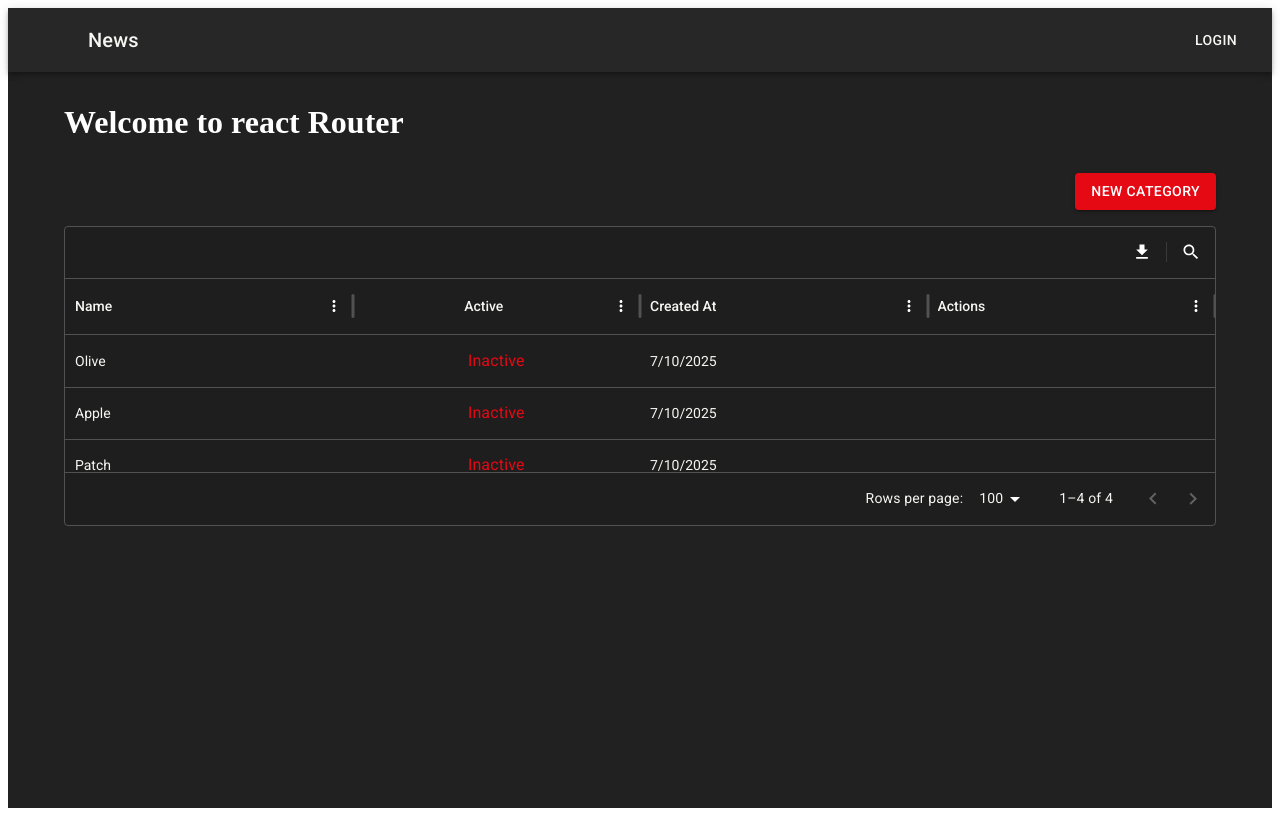
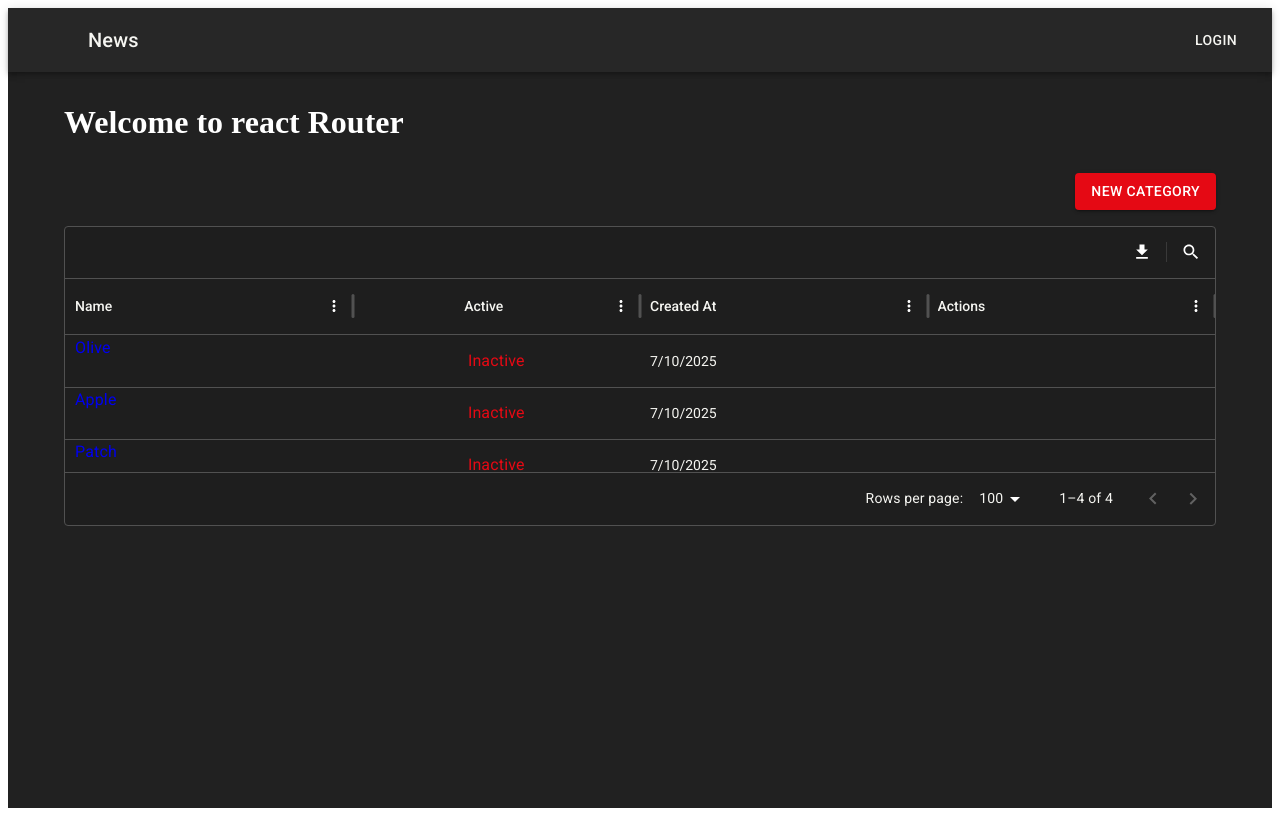
Before and after one commit to elilourenco/react-redux-app, a React (Create React App) app: page /categories in a window 1280 px wide. Built offline with nearby package versions, Linux system fonts and the light colour scheme; some icons are missing.

Commit message:
add the page

```diff
--- a/src/features/categories/ListCategory.tsx
+++ b/src/features/categories/ListCategory.tsx
@@ -1,12 +1,12 @@
-import { Box,Button,IconButton,Typography } from "@mui/material"
+import { Box,Button,IconButton,Toolbar,Typography } from "@mui/material"
 import DeleteIcon from '@mui/icons-material/Delete';
 import { selectCategories } from "./categorySlice";
 import { useAppSelector } from "../../app/hooks";
 import { Link } from "react-router-dom";
-import { DataGrid,  GridColDef,
-    GridRenderCellParams, GridRowsProp,GridToolbar
-    } from '@mui/x-data-grid';
-
+import { DataGrid, GridColDef,
+    GridRenderCellParams,
+    GridRowsProp,GridToolbar
+} from '@mui/x-data-grid';
 
 
 function CategoryList(){
@@ -14,6 +14,8 @@ function CategoryList(){
     const categoriesState = useAppSelector(selectCategories);
 
     const categories = categoriesState.categories.flat?.() ?? categoriesState.categories;
+
+
 
 
     const rows: GridRowsProp = categories.map((category) =>({
@@ -24,19 +26,17 @@ function CategoryList(){
         createdAt: new Date(category.created_at).toLocaleDateString("en-US")
     }));
 
+     const componentsProps={toolbar:{
+                showQuickFilter:true,
+                quickFilterProps:{debounceMs:500}
+
+            }}
 
 
 const columns: GridColDef[] = [
 
   { field: 'name', headerName: 'Name', flex:1,
-    renderer: (params: GridRenderCellParams) => (
-        <Link
-        style={{textDecoration:"none"}}
-        to={`/categories/edit/${params.row.id}`}
-        >
-          {params.value}
-        </Link>
-    )
+    renderCell: renderNameCell,
    },
 
 
@@ -70,6 +70,18 @@ function renderActionsCell(params:GridRenderCellParams){
             <DeleteIcon />
 
         </IconButton>
+    )
+}
+
+
+function renderNameCell(rowData: GridRenderCellParams) {
+    return(
+        <Link
+            style={{ textDecoration: "none" }}
+            to={`/categories/edit/${rowData.id}`}
+        >
+            <Typography>{rowData.value}</Typography>
+        </Link>
     )
 }
 
@@ -114,11 +126,8 @@ return (
             disableRowSelectionOnClick={true}
             rows={rows}
             columns={columns}
-            slotProps={{toolbar:{
-                showQuickFilter:true,
-                quickFilterProps:{debounceMs:500}
+            slotProps={componentsProps}
 
-            }}}
 
             />
         </div>
```
